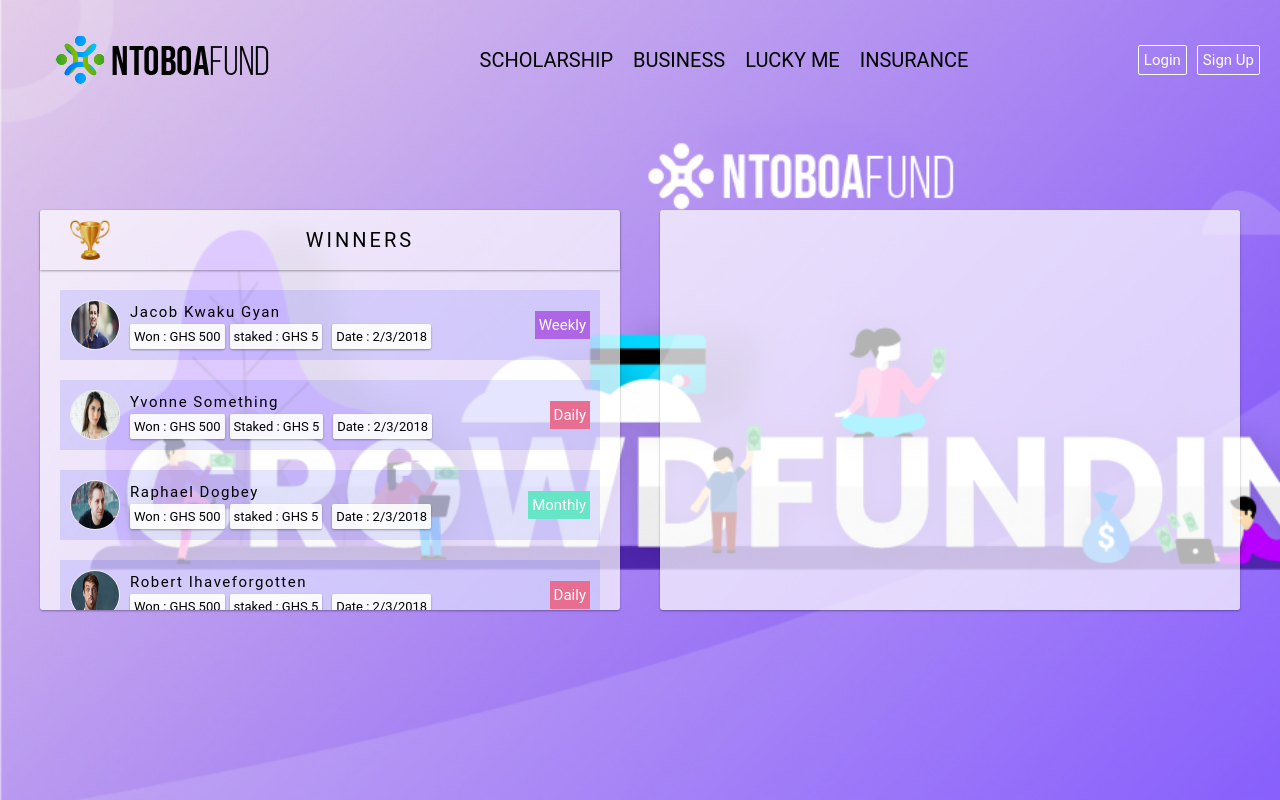
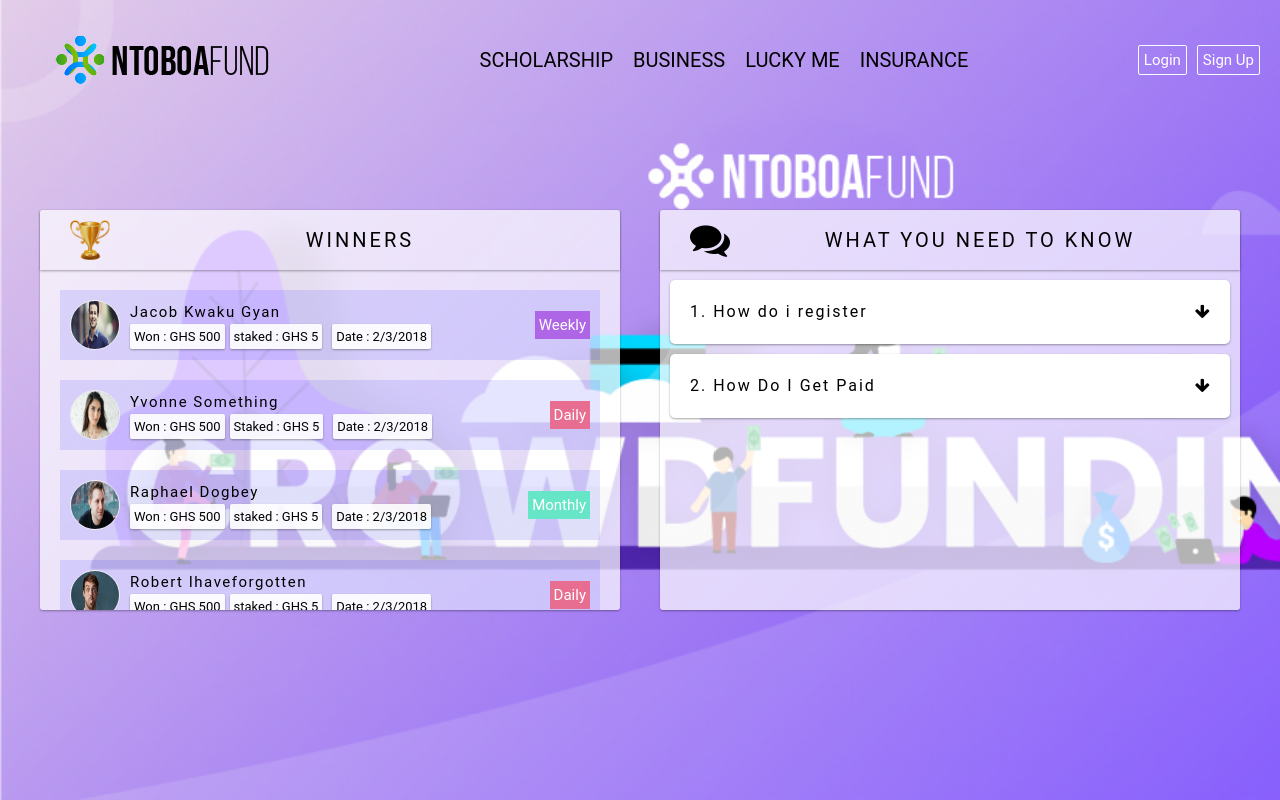
Before and after one commit to Adroit360/NtoboafundFrontEnd, an Angular app: page / in a window 1280 px wide. Built offline with nearby package versions, Linux system fonts and the light colour scheme.

Commit message:
completed faq panel on homepage

```diff
--- a/src/app/header/header.component.html
+++ b/src/app/header/header.component.html
@@ -1,7 +1,7 @@
 <div class="header-body">
-    <div class="brand-logo">
+    <a routerLink="" class="brand-logo">
       <img src="../../assets/images/ntlog.png" alt="">
-    </div>
+    </a>
     <div class="nav-links">
       <ul>
         <li><a href="" routerLink="">Scholarship</a></li>
--- a/src/app/home/home.component.html
+++ b/src/app/home/home.component.html
@@ -1,4 +1,3 @@
-
 <div class="h-body">
   <div class="h-top">
     <app-header></app-header>
@@ -83,7 +82,36 @@
         </div>
       </div>
       <div class="info-card">
+        <div class="info-card__head">
+          <div class="info-card__head--icon">
+            <!-- <img src="../../assets/images/trophy.png" alt=""> -->
+            <span class="fa fa-comments"></span>
+          </div>
+          <div class="info-card__head--text">What you need to know</div>
+        </div>
+        <div class="info-card__body">
+          <div class="question-card">
+            <input type="checkbox" id="q1">
+            <label class="question" for="q1">
+              1. How do i register
+              <span class="fa fa-arrow-up"></span>
+            </label>
+            <div class="answer">
+              Just Register and Make a choice
+            </div>
+          </div>
+          <div class="question-card">
+              <input type="checkbox" id="q2">
+              <label class="question" for="q2">
+                2. How Do I Get Paid
+                <span class="fa fa-arrow-up"></span>
+              </label>
+              <div class="answer">
+                Once you are selected as the winner for the period you selected, You will recieve an sms and the money would be paid to your momo account immediately.
+              </div>
+            </div>
 
+        </div>
       </div>
     </div>
   </div>
--- a/src/app/home/home.component.scss
+++ b/src/app/home/home.component.scss
@@ -53,6 +53,9 @@
             margin-left: 2rem;
             height: 4rem;
             width: 4rem;
+            .fa{
+              font-size: 4rem;
+            }
           }
           &--text{
             text-transform: uppercase;
@@ -111,6 +114,51 @@
               }
             }
           }
+          .question-card{
+            color: black;
+            background-color: white;
+            border-radius: .5rem;
+            overflow: hidden;
+            margin: 1rem;
+            padding: 1rem;
+            box-shadow: var(--shadow);
+            input{
+              display: none;
+              &:not(:checked){
+                &~.question{
+                  border-bottom: 0px solid transparent;
+                  .fa-arrow-up{
+                    transform: rotate(180deg);
+                  }
+                }
+                &~.answer{
+                  visibility: hidden;
+                  height: 0rem;
+                  margin-top: 0rem;
+                  padding: 0rem;
+                }
+              }
+            }
+            .question{
+              display: block;
+              border-bottom: 1px solid var(--bordercolor);
+              margin-bottom: 0rem;
+              padding: 1rem;
+              font-size: 1.6rem;
+              letter-spacing: .2rem;
+              display: flex;
+              justify-content: space-between;
+              align-items: center;
+              .fa-arrow-up{
+                transition: all .1s;
+                cursor: pointer;
+              }
+            }
+            .answer{
+              transition: all .1s;
+              padding:1rem;
+            }
+          }
         }
       }
     }
```
Lines whose indentation alone changed are shown as unchanged.
